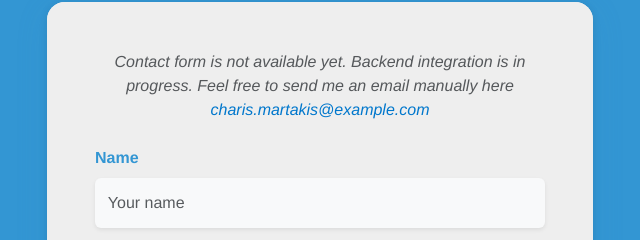
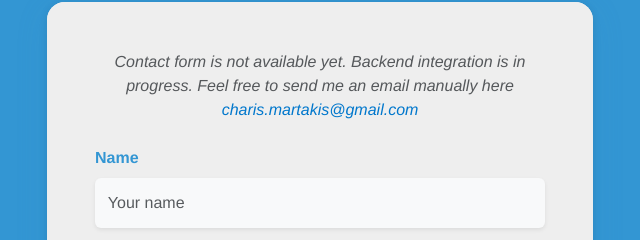
Before and after one commit to CharisMartakis/portfolio-website, a plain HTML site: page public/contact.html in a window 1280 px wide. Shown: the part 209-449 px from the top of the page, 320-960 px from the left. Drawn offline with nearby package versions, Linux system fonts and the light colour scheme.

Commit message:
minor fix of the email

```diff
--- a/public/contact.html
+++ b/public/contact.html
@@ -79,7 +79,7 @@
 
                             <!-- <p class="text-muted mb-0"><em>I'd love to hear from you. Fill out the form below and I'll get
                                 back to you soon.</em></p> -->
-                             <p class="text-muted mb-0"><em>Contact form is not available yet. Backend integration is in progress. Feel free to send  me an email manually here <a href="mailto:charis.martakis@example.com">charis.martakis@example.com</a></em></p>
+                             <p class="text-muted mb-0"><em>Contact form is not available yet. Backend integration is in progress. Feel free to send  me an email manually here <a href="mailto:charis.martakis@gmail.com">charis.martakis@gmail.com</a></em></p>
                         </div>
                         <form id="contactForm">
                             <div class="mb-4">
```
